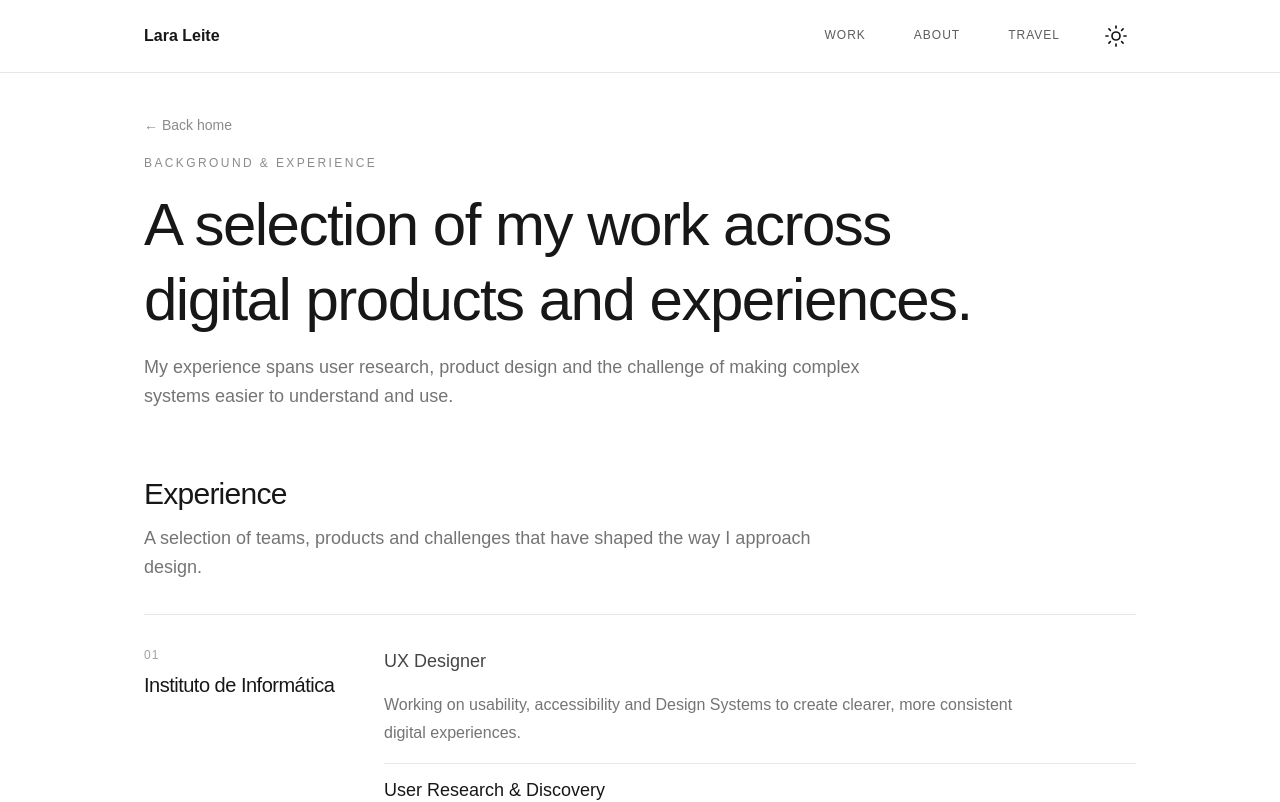
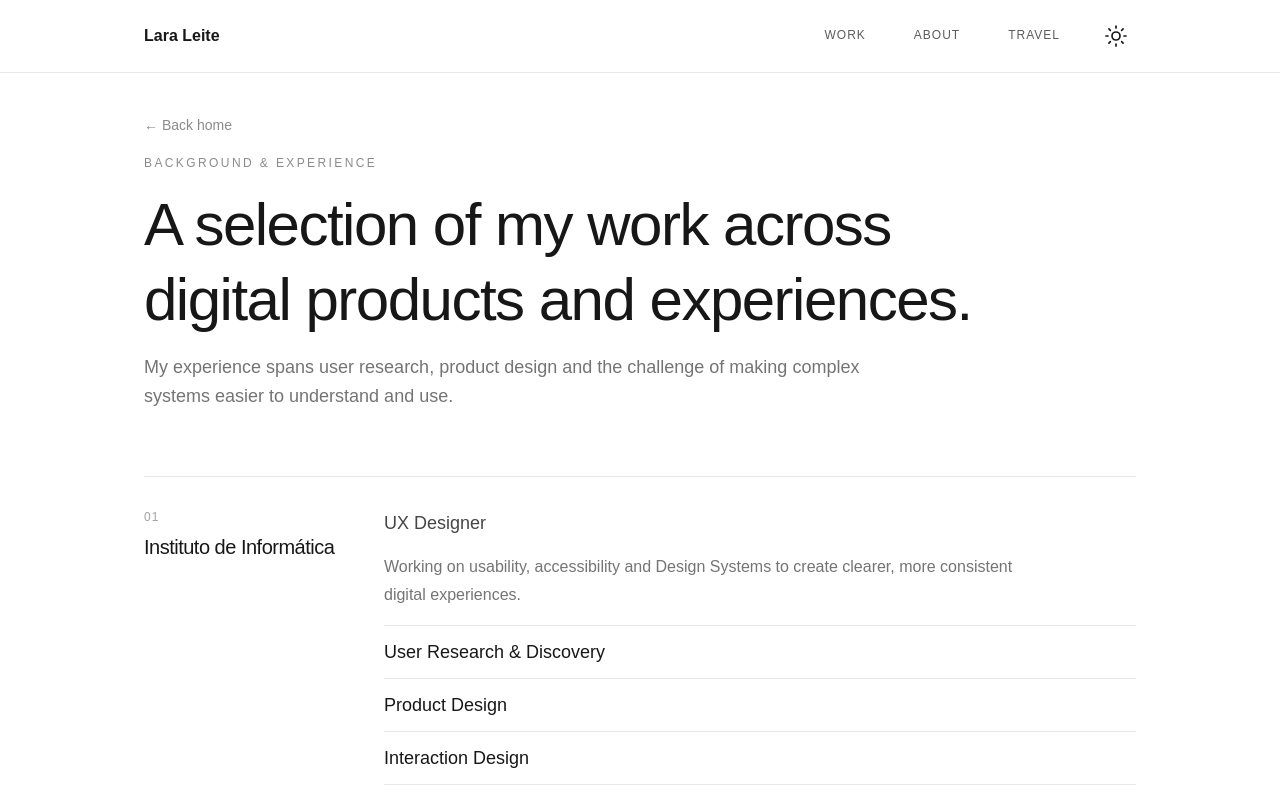
Before and after one commit to LaraLeite/portfolio, a Next.js app: page /experience in a window 1280 px wide. Shown: the top 802 px of the page. Built offline with nearby package versions, Linux system fonts and the light colour scheme; a web font is replaced by a local one.

Commit message:
remove ex page.tsx

```diff
--- a/app/experience/page.tsx
+++ b/app/experience/page.tsx
@@ -132,16 +132,7 @@ export default function ExperiencePage() {
 
       {/* Professional experience */}
       <section className="space-y-8">
-        <header className="space-y-3">
-          <h2 className="text-2xl font-normal tracking-tight text-foreground sm:text-3xl">
-            Experience
-          </h2>
 
-          <p className="max-w-2xl text-base leading-relaxed text-foreground/60 sm:text-lg">
-            A selection of teams, products and challenges that have shaped the
-            way I approach design.
-          </p>
-        </header>
 
         <div className="border-t border-foreground/10">
           {experience.map((item, index) => (
```
